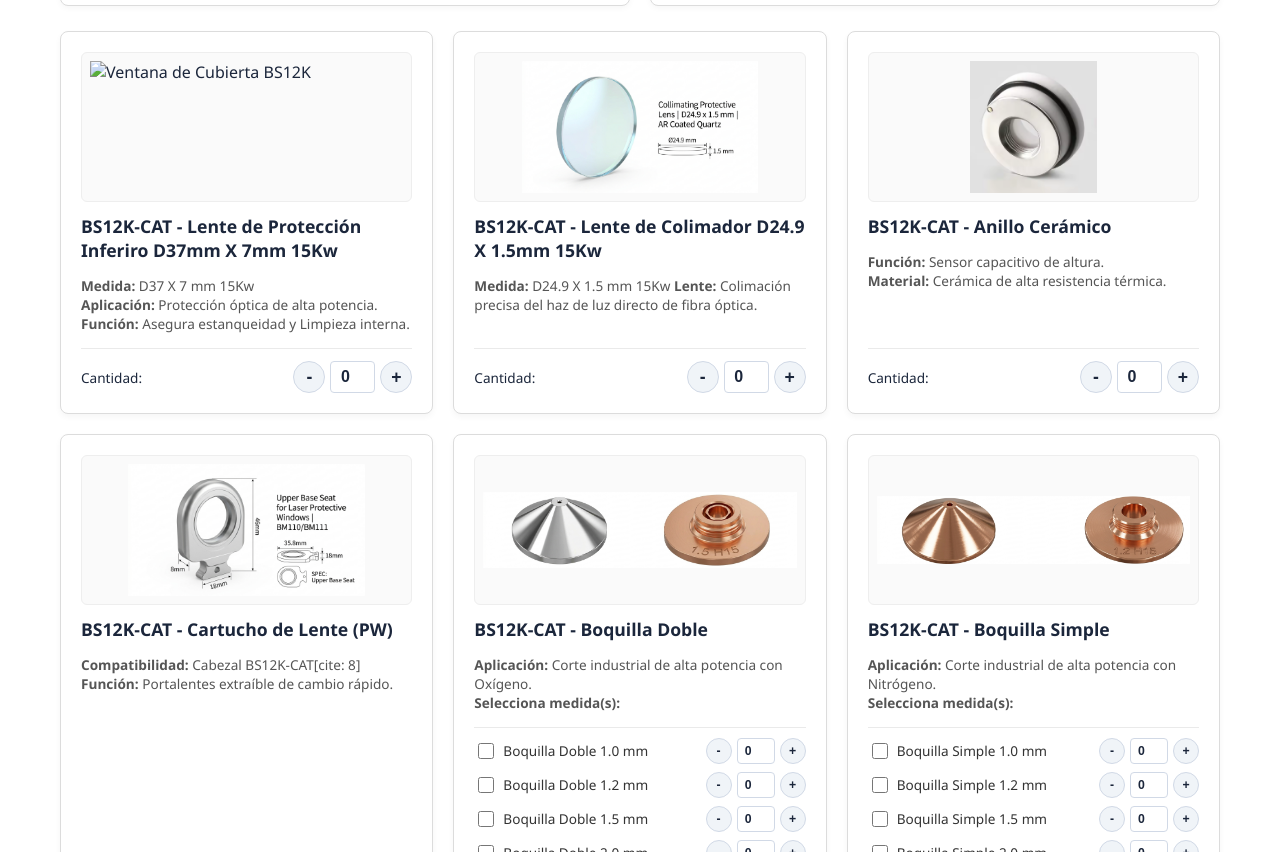
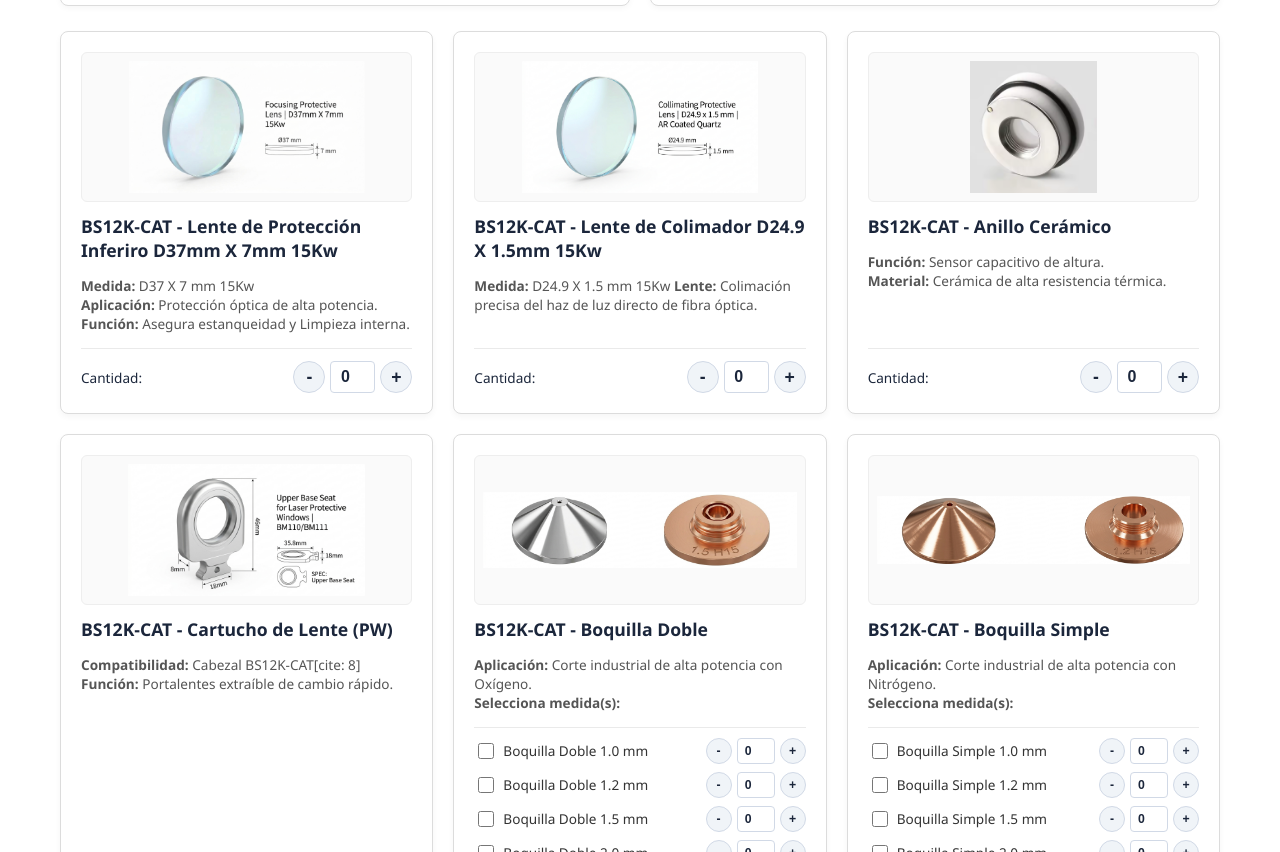
Before and after one commit to diplagunatrc/DIP-LAGUNA-consumibles-laser, a plain HTML site: page index.html in a window 1280 px wide. Shown: the part 3100-3952 px from the top of the page. Drawn offline with Linux system fonts and the light colour scheme.

Commit message:
Update index.html

```diff
--- a/index.html
+++ b/index.html
@@ -599,7 +599,7 @@
             <div class="grid">
                 <!-- Ventana de Cubierta / Lente de Protección para BS12K -->
                 <div class="product-card" data-product-id="bs12k_ventana">
-                    <img src="Lente 37mm x 7 mm 15W BS12K-CAT" alt="Ventana de Cubierta BS12K">
+                    <img src="Lente 37mm x 7 mm 15W BS12K-CAT.jpg" alt="Ventana de Cubierta BS12K">
                     <div>
                         <h3 class="product-name">BS12K-CAT - Lente de Protección Inferiro D37mm X 7mm 15Kw</h3>
                         <p class="specs">
```
